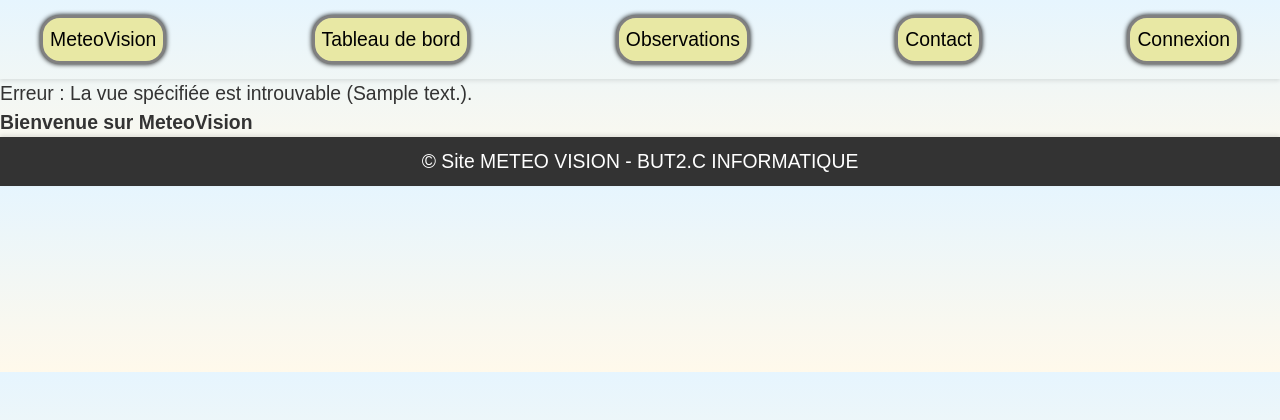
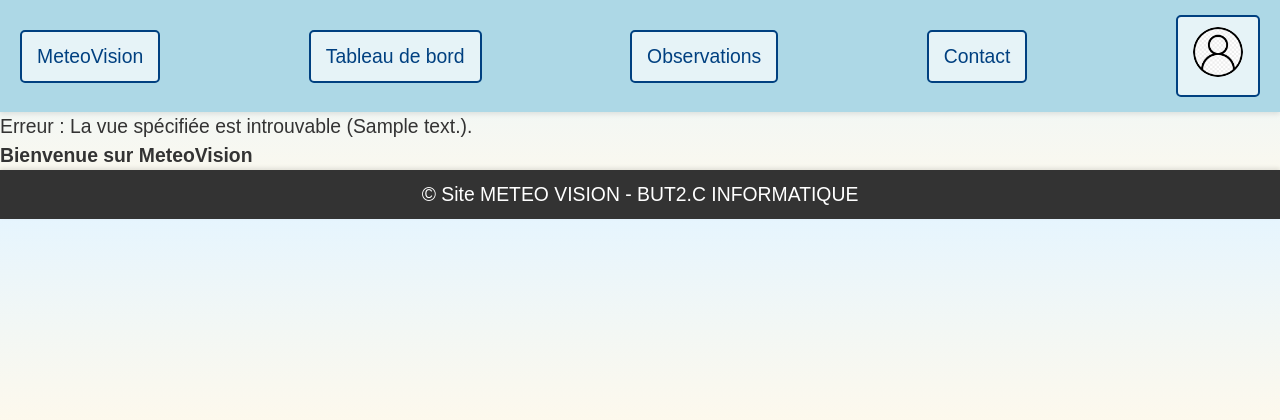
Before and after one commit to adel016/SAE3.01, a PHP site: template src/View/view.php in a window 1280 px wide. Shown: the top 420 px of the page. Run offline with PHP 8.4, Linux system fonts and the light colour scheme; the template is opened without the code that fills it: most values are stand-ins (such as "Sample title", 1, 10 or a date in 2020); data that the repository does not hold is empty.

Commit message:
Changement du css
Changement de couleur sur le css du header et des liens pour plus de logique et d'esthétique

```diff
--- a/Assets/css/index.css
+++ b/Assets/css/index.css
@@ -19,16 +19,6 @@ body {
     background: linear-gradient(180deg, #E6F5FE, #FFF9EB);
     color: #333;
     line-height: 1.5;
-}
-
-/* Header - Barre de navigation */
-header {
-    background: transparent;
-    padding: 15px 40px;
-    box-shadow: 0px 2px 4px rgba(0, 0, 0, 0.1);
-    position: sticky;
-    top: 0;
-    z-index: 1000;
 }
 
 .navbar {
@@ -188,16 +178,6 @@ footer {
     border-radius: 5px;
 }
 
-a {
-    text-decoration: none;
-    color: black;
-    background-color: rgb(232, 232, 164);
-    border: solid grey 3px;
-    border-radius: 20px;
-    box-shadow: 0px 0px 5px;
-    padding: 7px;
-}
-
 .map {
     width: 100%; /* S'adapte à la largeur du parent */
     height: 400px; /* Hauteur spécifique */
@@ -237,3 +217,50 @@ li > a {
 li > a:hover {
     background-color: #d4c56b; /* Couleur au survol */
 }
+
+/* Style de base pour le header */
+header {
+    background-color: #ADD8E6; /* Bleu clair */
+    padding: 15px;
+    box-shadow: 0px 2px 5px rgba(0, 0, 0, 0.1); /* Légère ombre */
+    position: sticky;
+    top: 0;
+    z-index: 1000;
+}
+
+/* Style pour les liens dans le header */
+header a {
+    text-decoration: none;
+    color: #004080; /* Bleu foncé pour contraster avec le fond */
+    background-color: rgba(255, 255, 255, 0.7); /* Blanc transparent pour un effet harmonieux */
+    border: 2px solid #004080; /* Bordure fine bleu foncé */
+    border-radius: 5px; /* Coins arrondis pour un design moderne */
+    padding: 10px 15px;
+    margin: 0 5px; /* Espacement entre les liens */
+    transition: transform 0.3s ease, background-color 0.3s ease, color 0.3s ease; /* Animation fluide */
+}
+
+/* Effet au survol */
+header a:hover {
+    transform: scale(1.1); /* Agrandit légèrement */
+    background-color: #004080; /* Fond bleu foncé */
+    color: #FFFFFF; /* Texte blanc */
+}
+
+
+/* IMAGES */
+
+.compte-lien {
+    text-decoration: none;
+}
+
+.compte-image {
+    width: 50px; /* Ajustez la taille de l'image */
+    height: auto;
+    border-radius: 50%; /* Exemple pour arrondir l'image */
+    transition: transform 0.3s ease; /* Animation au survol */
+}
+
+.compte-image:hover {
+    transform: scale(1.1); /* Agrandit légèrement l'image au survol */
+}
--- a/src/View/view.php
+++ b/src/View/view.php
@@ -13,7 +13,9 @@
         <a href="#">Tableau de bord</a>
         <a href="#">Observations</a>
         <a href="#">Contact</a>
-        <a href="<?= \App\Meteo\Config\Conf::getBaseUrl(); ?>/Web/frontController.php?action=connexion&controller=utilisateur">Connexion</a>
+        <a href="<?= \App\Meteo\Config\Conf::getBaseUrl(); ?>/Web/frontController.php?action=connexion&controller=utilisateur" class="compte-lien">
+            <img src="/Assets/img/compte_logo.png" alt="Image de compte" class="compte-image" />
+        </a>
     </nav>
 
     </header>
```
Also changed, not shown: Assets/img/compte_logo.png (added).
